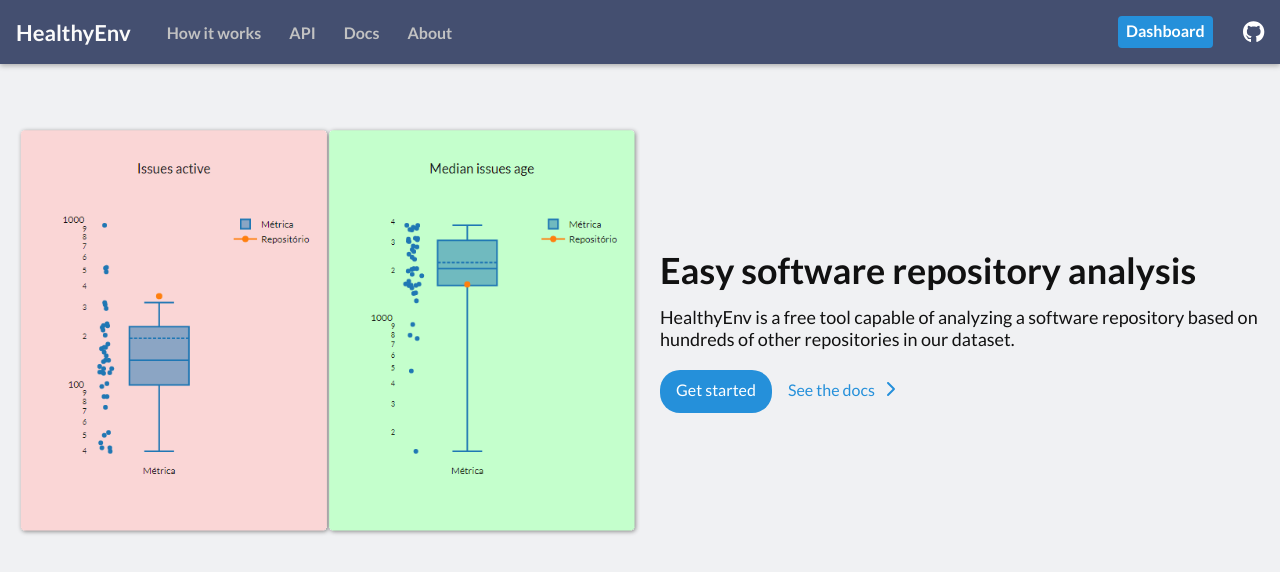
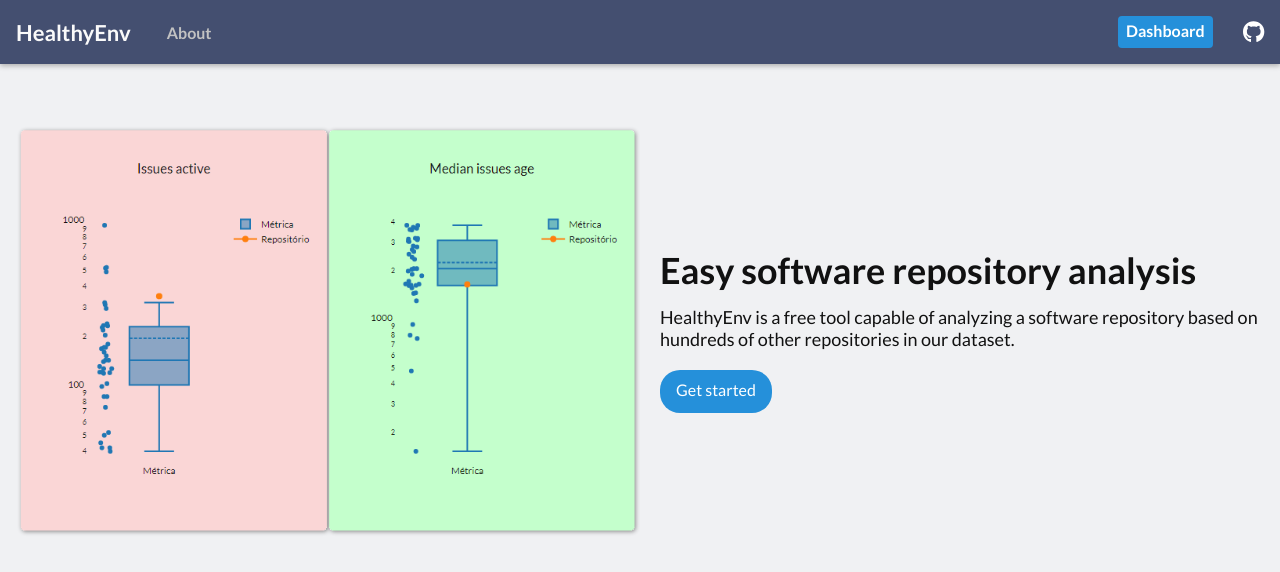
Before and after one commit to SERG-UFPI/healthyEnv, a Next.js app in the folder app/: page / in a window 1280 px wide. Shown: the top 572 px of the page. Built offline with nearby package versions, Linux system fonts and the light colour scheme.

Commit message:
fix(app): remove unused links

```diff
--- a/app/components/Header.tsx
+++ b/app/components/Header.tsx
@@ -28,7 +28,7 @@
               <span className={styles.title}>HealthyEnv</span>
             </a>
           </Link>
-          <Link href='/how-it-works'>
+          {/* <Link href='/how-it-works'>
             <a>
               {selectedIndex == 1
                 ? <span className={styles.link} style={{ color: '#2590DA', fontWeight: 'bold' }}>How it works</span>
@@ -48,7 +48,7 @@
                 ? <span className={styles.link} style={{ color: '#2590DA', fontWeight: 'bold' }}>Docs</span>
                 : <span className={styles.link}>Docs</span>}
             </a>
-          </Link>
+          </Link> */}
           <Link href='/about'>
             <a>
               {selectedIndex == 4
--- a/app/pages/index.tsx
+++ b/app/pages/index.tsx
@@ -34,12 +34,12 @@
                   <a>Get started</a>
                 </Link>
               </div>
-              <div className={styles.simpleButton}>
+              {/* <div className={styles.simpleButton}>
                 <Link href='/docs'>
                   <a>See the docs</a>
                 </Link>
                 <FontAwesomeIcon icon={faChevronRight} style={{ paddingLeft: 10 }} />
-              </div>
+              </div> */}
             </div>
           </div>
         </div>
```
Also changed, not shown: app/components/DashboardHeader.tsx (+4 -4 lines).
